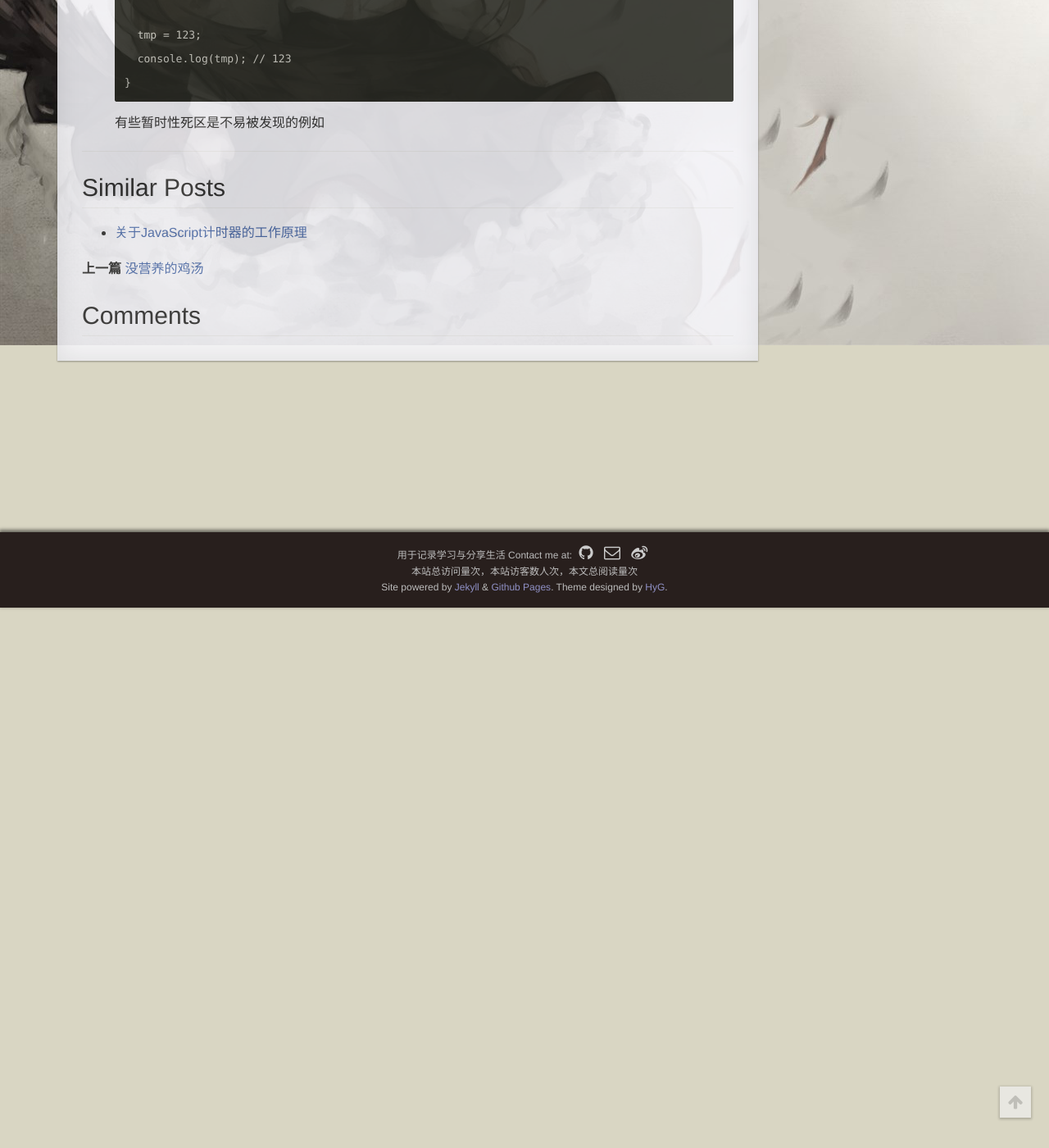
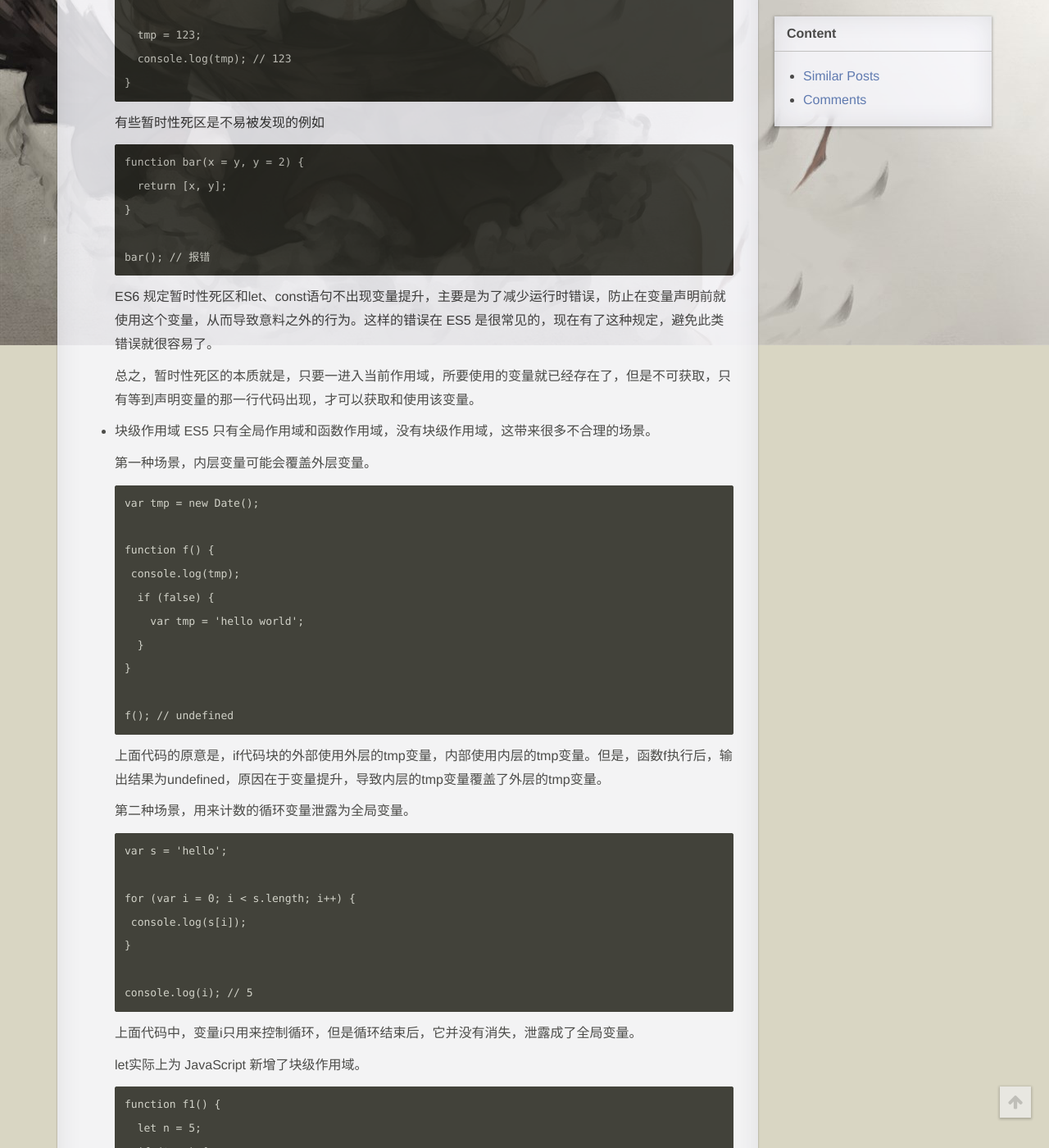
Before and after one commit to ZZITE/ZZITE.github.io, a Jekyll site: the page built from _posts/2017-06-29-ES6-Notes.md, in a window 1280 px wide and 1400 px high, scrolled down 659 px. Shown: the whole window at 82% size. Built offline with Jekyll 4.4.1, drawn with Linux system fonts in a browser that asks for light colours; comment, search, counter and statistics services are not loaded; a style sheet for code colours, icons or effects is not loaded; some of the changed text lies outside the part shown.

Commit message:
update ES6-Notes

````diff
--- a/_posts/2017-06-29-ES6-Notes.md
+++ b/_posts/2017-06-29-ES6-Notes.md
@@ -39,3 +39,55 @@ tags: JavaScript ES6
   ```
 
   有些暂时性死区是不易被发现的例如
+  ```
+  function bar(x = y, y = 2) {
+    return [x, y];
+  }
+
+  bar(); // 报错
+  ```
+  ES6 规定暂时性死区和let、const语句不出现变量提升，主要是为了减少运行时错误，防止在变量声明前就使用这个变量，从而导致意料之外的行为。这样的错误在 ES5 是很常见的，现在有了这种规定，避免此类错误就很容易了。
+
+  总之，暂时性死区的本质就是，只要一进入当前作用域，所要使用的变量就已经存在了，但是不可获取，只有等到声明变量的那一行代码出现，才可以获取和使用该变量。
+
+* 块级作用域
+  ES5 只有全局作用域和函数作用域，没有块级作用域，这带来很多不合理的场景。
+
+  第一种场景，内层变量可能会覆盖外层变量。
+  ```
+  var tmp = new Date();
+
+  function f() {
+   console.log(tmp);
+    if (false) {
+      var tmp = 'hello world';
+    }
+  }
+
+  f(); // undefined
+  ```
+  上面代码的原意是，if代码块的外部使用外层的tmp变量，内部使用内层的tmp变量。但是，函数f执行后，输出结果为undefined，原因在于变量提升，导致内层的tmp变量覆盖了外层的tmp变量。
+
+  第二种场景，用来计数的循环变量泄露为全局变量。
+  ```
+  var s = 'hello';
+
+  for (var i = 0; i < s.length; i++) {
+   console.log(s[i]);
+  }
+
+  console.log(i); // 5
+  ```
+  上面代码中，变量i只用来控制循环，但是循环结束后，它并没有消失，泄露成了全局变量。
+
+  let实际上为 JavaScript 新增了块级作用域。
+  ```
+  function f1() {
+    let n = 5;
+    if (true) {
+      let n = 10;
+    }
+    console.log(n); // 5
+  }
+  ```
+  上面的函数有两个代码块，都声明了变量n，运行后输出5。这表示外层代码块不受内层代码块的影响。如果两次都使用var定义变量n，最后输出的值才是10。
````
